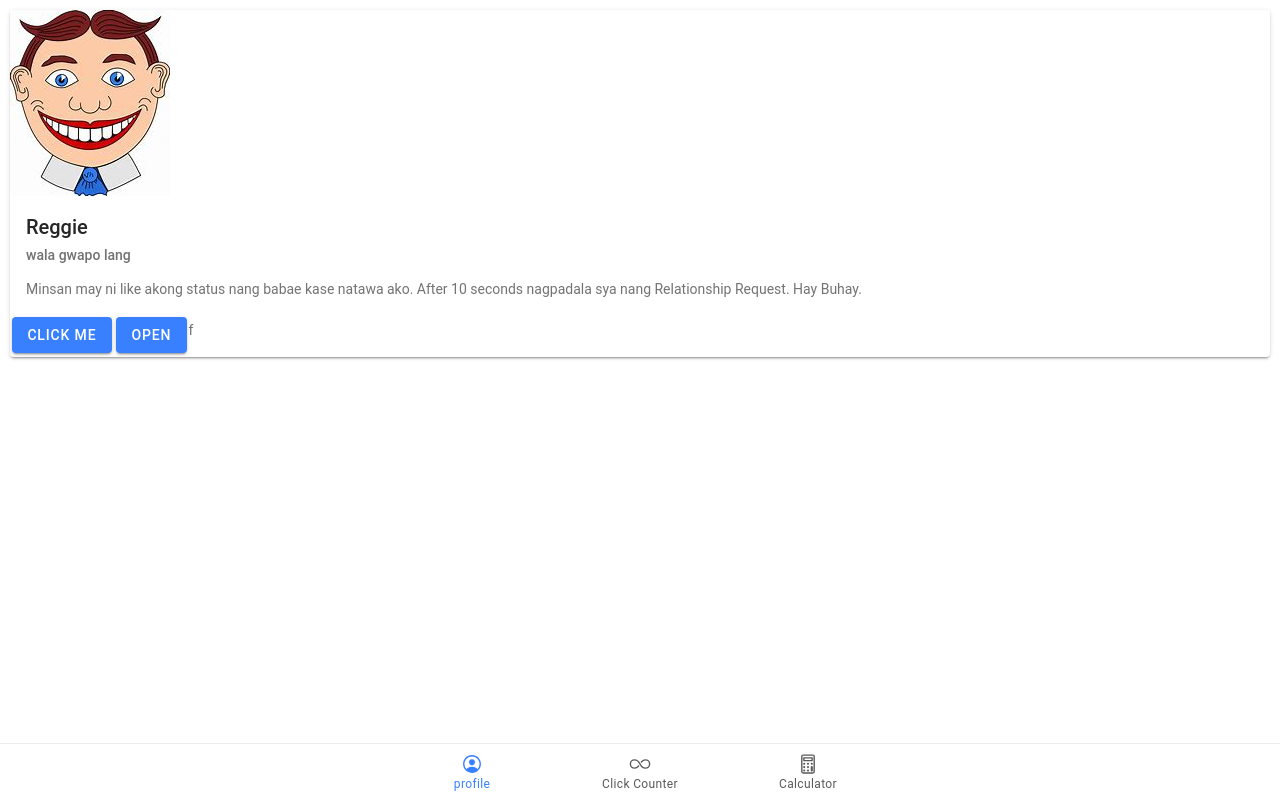
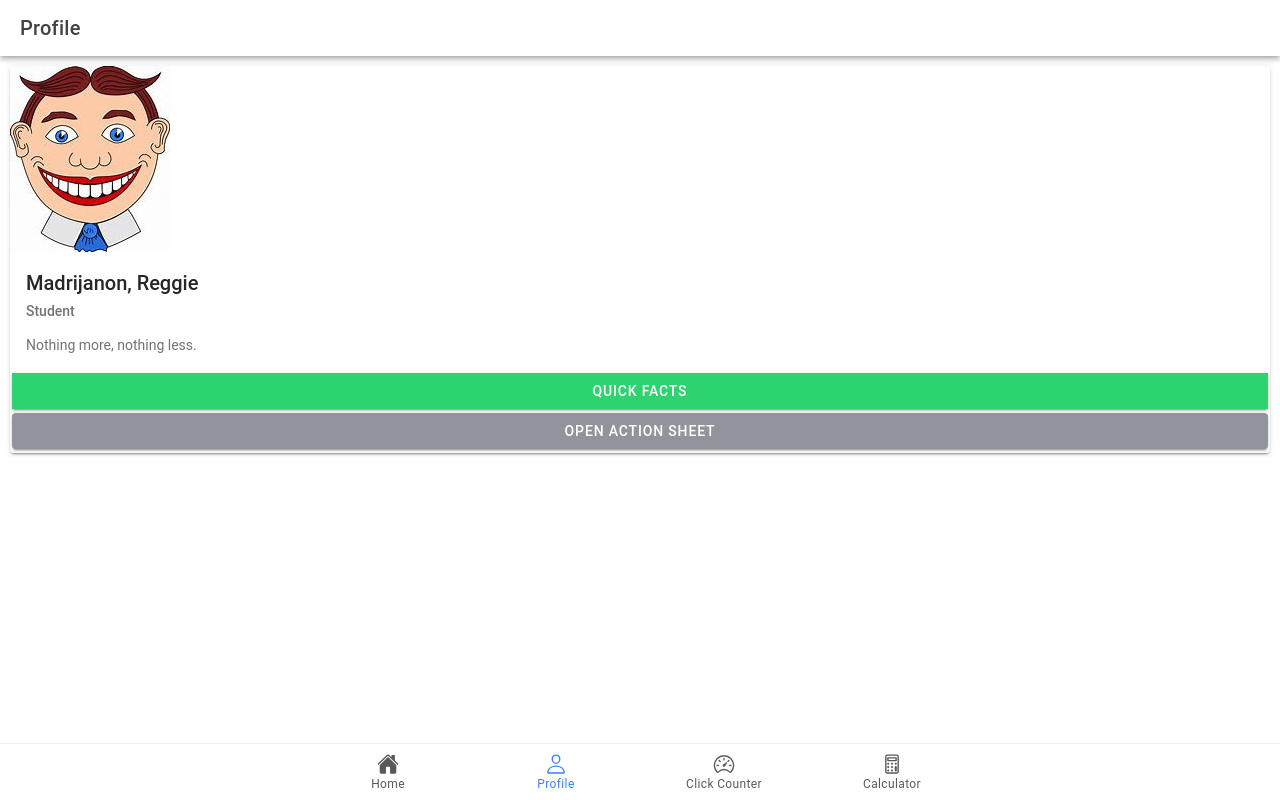
Before and after one commit to mudjakils/ion-t-madrijanon, a React (Vite) app: page /tab1 in a window 1280 px wide. Built offline with nearby package versions, Linux system fonts and the light colour scheme.

Commit message:
added home.tsx and change tab1.tsx

```diff
--- a/src/App.tsx
+++ b/src/App.tsx
@@ -10,7 +10,11 @@ import {
   setupIonicReact
 } from '@ionic/react';
 import { IonReactRouter } from '@ionic/react-router';
-import { calculatorOutline, ellipse, infiniteOutline, personCircleOutline, square, triangle } from 'ionicons/icons';
+import { calculatorOutline, ellipse, home, personOutline, speedometerOutline, square, triangle } from 'ionicons/icons';
+
+// Home resources
+import Home from './pages/home';
+
 import Tab1 from './pages/Tab1';
 import Tab2 from './pages/Tab2';
 import Tab3 from './pages/Tab3';
@@ -41,6 +45,17 @@ const App: React.FC = () => (
     <IonReactRouter>
       <IonTabs>
         <IonRouterOutlet>
+
+          {/* Application default route */}
+          <Route exact path="/">
+            <Redirect to="/home" />
+          </Route>
+
+          {/* Home Router */}
+          <Route exact path="/home">
+            <Home />
+          </Route>
+
           <Route exact path="/tab1">
             <Tab1 />
           </Route>
@@ -50,17 +65,22 @@ const App: React.FC = () => (
           <Route path="/tab3">
             <Tab3 />
           </Route>
-          <Route exact path="/">
-            <Redirect to="/tab1" />
-          </Route>
+
         </IonRouterOutlet>
+
         <IonTabBar slot="bottom">
+          {/* Home Tab Button */}
+          <IonTabButton tab="home" href="/home">
+            <IonIcon aria-hidden="true" icon={home} />
+            <IonLabel>Home</IonLabel>
+          </IonTabButton>
+
           <IonTabButton tab="tab1" href="/tab1">
-            <IonIcon aria-hidden="true" icon={personCircleOutline} />
-            <IonLabel>profile</IonLabel>
+            <IonIcon aria-hidden="true" icon={personOutline} />
+            <IonLabel>Profile</IonLabel>
           </IonTabButton>
-          <IonTabButton tab="tab2" href="/tab2">
-            <IonIcon aria-hidden="true" icon={infiniteOutline} />
+          <IonTabButton tab="tab" href="/tab2">
+            <IonIcon aria-hidden="true" icon={speedometerOutline} />
             <IonLabel>Click Counter</IonLabel>
           </IonTabButton>
           <IonTabButton tab="tab3" href="/tab3">
@@ -68,6 +88,7 @@ const App: React.FC = () => (
             <IonLabel>Calculator</IonLabel>
           </IonTabButton>
         </IonTabBar>
+
       </IonTabs>
     </IonReactRouter>
   </IonApp>
--- a/src/pages/Tab1.tsx
+++ b/src/pages/Tab1.tsx
@@ -1,23 +1,33 @@
-import { IonContent, IonHeader, IonPage, IonTitle, IonToolbar,
-  IonCard, IonCardContent, IonCardHeader, IonCardSubtitle, IonCardTitle, IonAlert, IonButton, IonActionSheet } from '@ionic/react';
-
+import { IonContent, IonHeader, IonPage, IonTitle, IonToolbar } from '@ionic/react';
+import { IonCard, IonCardContent, IonCardHeader, IonCardSubtitle, IonCardTitle, IonAlert, IonButton, IonActionSheet } from '@ionic/react';
 import ExploreContainer from '../components/ExploreContainer';
 import './Tab1.css';
 
 const Tab1: React.FC = () => {
   return (
+    <IonPage>
+      <IonHeader>
+        <IonToolbar>
+          <IonTitle>Profile</IonTitle>
+        </IonToolbar>
+      </IonHeader>
+      <IonContent fullscreen>
+        <IonHeader collapse="condense">
+          <IonToolbar>
+            <IonTitle size="large">Profile</IonTitle>
+          </IonToolbar>
+        </IonHeader>
+
     <IonCard>
-      <img alt="Silhouette of mountains" src="src/img/reggie.png" />
-      <IonCardHeader>
-        <IonCardTitle>Reggie</IonCardTitle>
-        <IonCardSubtitle>wala gwapo lang</IonCardSubtitle>
-      </IonCardHeader>
+      <img alt="Silhouette of mountains" src="../src/img/reggie.png" />
+        <IonCardHeader>
+          <IonCardTitle>Madrijanon, Reggie</IonCardTitle>
+           <IonCardSubtitle>Student</IonCardSubtitle>
+            </IonCardHeader>
 
-      <IonCardContent>Minsan may ni like akong status nang babae kase natawa ako.
-After 10 seconds nagpadala sya nang Relationship Request.
-Hay Buhay.</IonCardContent>
+      <IonCardContent>Nothing more, nothing less.</IonCardContent>
 
-<IonButton id="present-alert">Click Me</IonButton>
+      <IonButton id="present-alert" expand="full" color="success">Quick Facts</IonButton>
       <IonAlert
         trigger="present-alert"
         header="A Short Title Is Best"
@@ -26,7 +36,7 @@ Hay Buhay.</IonCardContent>
         buttons={['Action']}
       ></IonAlert>
 
-<IonButton id="open-action-sheet">Open</IonButton>
+<IonButton id="open-action-sheet" expand="block" color="medium">Open Action Sheet</IonButton>
       <IonActionSheet
         trigger="open-action-sheet"
         header="Actions"
@@ -52,10 +62,10 @@ Hay Buhay.</IonCardContent>
             },
           },
         ]}
-      ></IonActionSheet>f
-
-
+      ></IonActionSheet>
     </IonCard>
+        </IonContent>
+      </IonPage>
   );
 };
 
--- /dev/null
+++ b/src/pages/home.tsx
@@ -0,0 +1,29 @@
+import {
+    //Initial Components
+    IonContent, IonHeader, IonPage, IonTitle, IonToolbar,
+} from '@ionic/react';
+
+// CSS
+//import './profile.css';
+
+  const Home: React.FC = () => {
+    return (
+      <IonPage>
+        <IonHeader>
+          <IonToolbar>
+            <IonTitle>Home</IonTitle>
+          </IonToolbar>
+        </IonHeader>
+        <IonContent fullscreen>
+          <IonHeader collapse="condense">
+            <IonToolbar>
+              <IonTitle size="large">Home</IonTitle>
+            </IonToolbar>
+          </IonHeader>
+        </IonContent>
+      </IonPage>
+    );
+  };
+
+  //
+  export default Home;
```
Also changed, not shown: src/pages/home.css (added).
